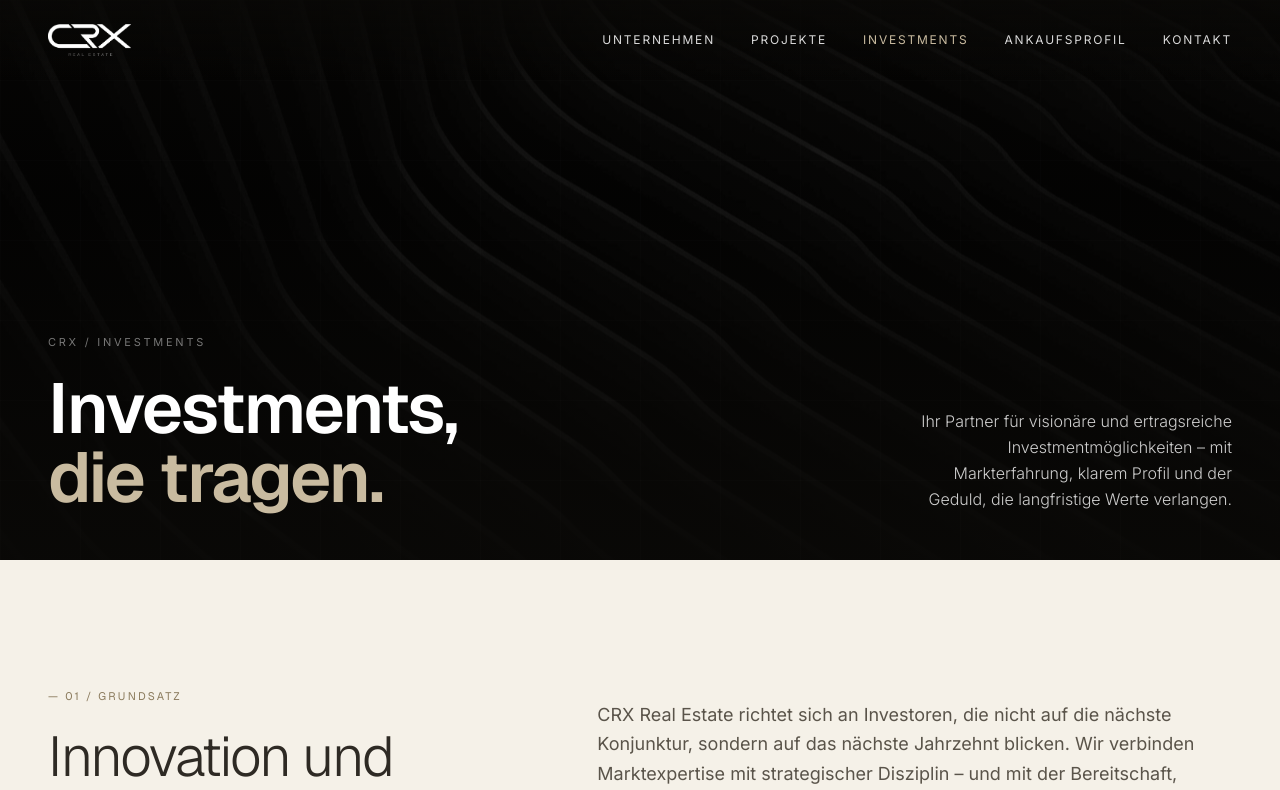
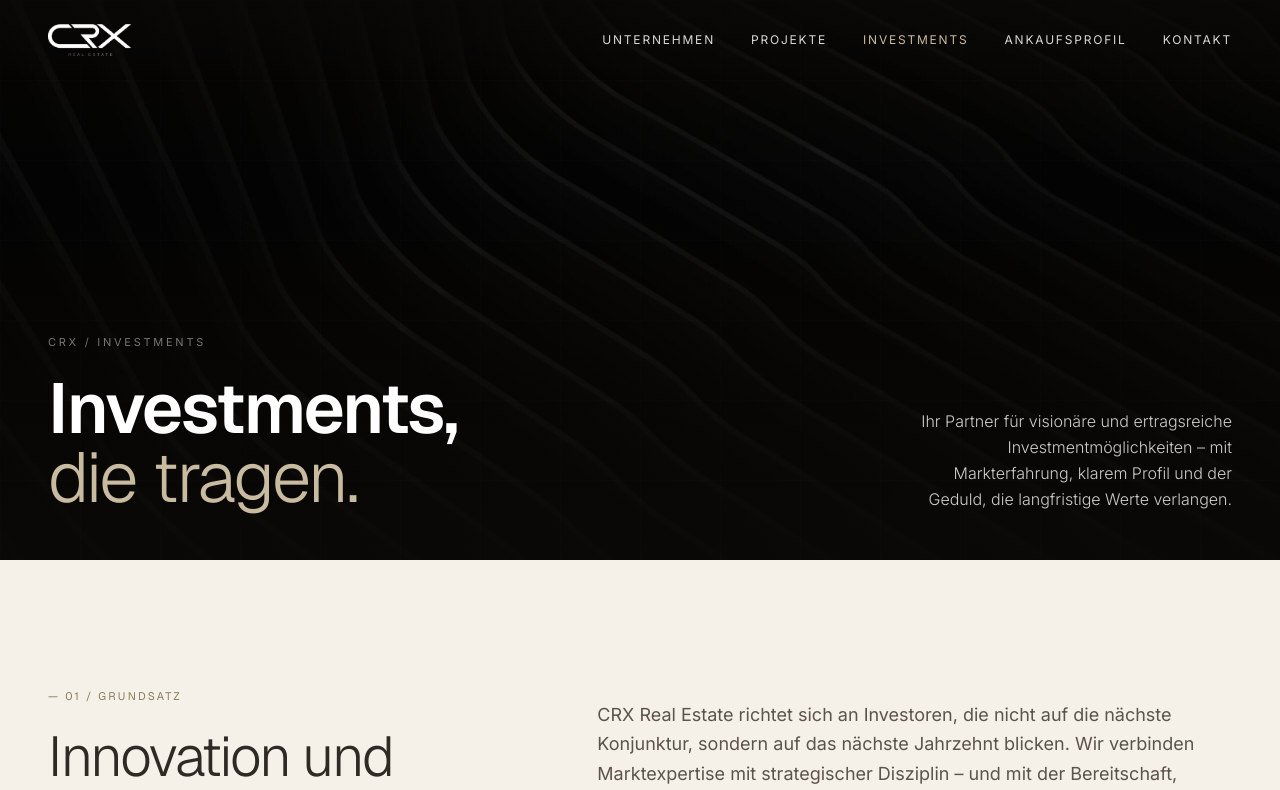
Before and after one commit to futrlabcom/crx, a React (Vite) app: page /investments in a window 1280 px wide. Shown: the top 790 px of the page. Built offline with nearby package versions, Linux system fonts and the light colour scheme.

Commit message:
hero zweite titelzeile auf weight 300 (light) — kontrast zur kräftigen ersten zeile

```diff
--- a/src/components/PageHero.jsx
+++ b/src/components/PageHero.jsx
@@ -61,7 +61,7 @@ export default function PageHero({
             {titleLine2 && (
               <>
                 <br />
-                <em className="not-italic text-taupe-100" style={{ fontWeight: 600 }}>
+                <em className="not-italic text-taupe-100" style={{ fontWeight: 300 }}>
                   {titleLine2}
                 </em>
               </>
--- a/src/pages/Home.jsx
+++ b/src/pages/Home.jsx
@@ -100,7 +100,7 @@ export default function Home() {
               }}
             >
               {variant.line1}<br />
-              <em className="not-italic text-taupe-100" style={{ fontWeight: 600 }}>
+              <em className="not-italic text-taupe-100" style={{ fontWeight: 300 }}>
                 {variant.line2}
               </em>
             </h1>
```
